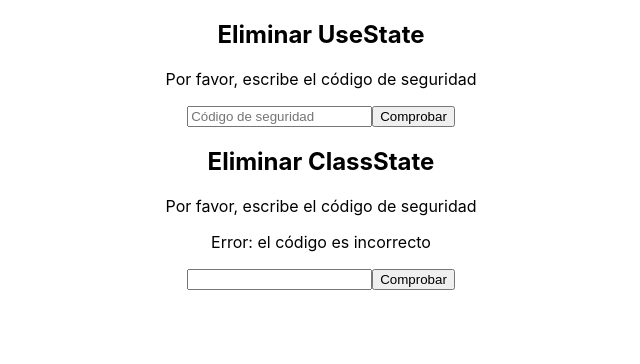
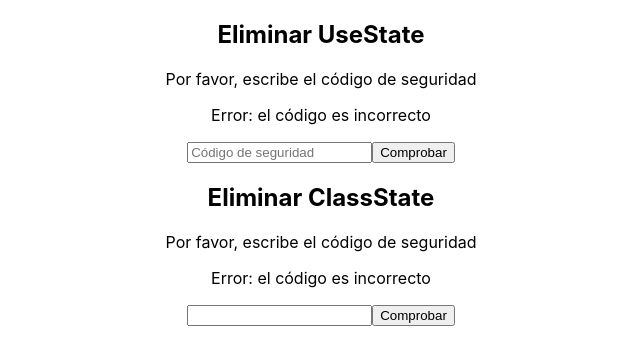
Before and after one commit to camilopulgarin/manejo-avanzado-estados-react, a React (Create React App) app: page / in a window 1280 px wide. Shown: the top 364 px of the page, without its empty margins (319-959 px from the left). Built offline with nearby package versions, Linux system fonts and the light colour scheme.

Commit message:
Ejemplo ciclo de vida class components

```diff
--- a/src/ClassState.js
+++ b/src/ClassState.js
@@ -1,13 +1,34 @@
 import React from "react";
+import { Loading } from "./Loading";
 
 class ClassState extends React.Component {
     constructor(props) {
         super(props);
 
         this.state = {
-            error: true
+            error: true,
+            loading: false
         }
     }
+
+    UNSAFE_componentWillMount() {
+        console.log("componentWillMount")
+    }
+
+    componentDidMount() {
+        console.log("componentDidMount")
+
+    }
+
+    componentDidUpdate() {
+        console.log("Actualizacion")
+        if (!!this.state.loading) {
+            setTimeout(() => {
+                this.setState({ loading: false })
+            }, 3000)
+        }
+    }
+
     render() {
         return (
             <div>
@@ -17,9 +38,13 @@ class ClassState extends React.Component {
                     <p>Error: el código es incorrecto </p>
                 )}
 
+                {this.state.loading && (
+                    <Loading />
+                )}
+
                 <input />
                 <button
-                    onClick={() => this.setState({ error: !this.state.error })}
+                    onClick={() => this.setState({ loading: true })}
                 >
                     Comprobar
                 </button>
--- /dev/null
+++ b/src/Loading.js
@@ -0,0 +1,15 @@
+import React from "react";
+
+class Loading extends React.Component {
+    componentWillUnmount() {
+        console.log("componentWillUnmount")
+
+    }
+    render() {
+        return (
+            <p>Cargando...</p>
+        )
+    }
+}
+
+export { Loading }
--- a/src/UseState.js
+++ b/src/UseState.js
@@ -2,6 +2,14 @@ import React from 'react'
 
 function UseState ({ name }) {
     const [error, setError] = React.useState(false)
+    const [loading, setLoading] = React.useState(false)
+
+    React.useEffect (() => {
+        setTimeout(() => {
+            setLoading(false)
+            setError(true)
+        }, 5000)
+    }, [loading])
     return (
         <div>
             <h2>Eliminar { name }</h2>
@@ -11,9 +19,13 @@ function UseState ({ name }) {
                 <p>Error: el código es incorrecto </p>
             )}
 
+            {loading && (
+                <p>Cargando... </p>
+            )}
+
             <input placeholder='Código de seguridad' />
             <button
-                onClick={() => setError(!error)}
+                onClick={() => setLoading(true)}
             >
                 Comprobar
             </button>
```
